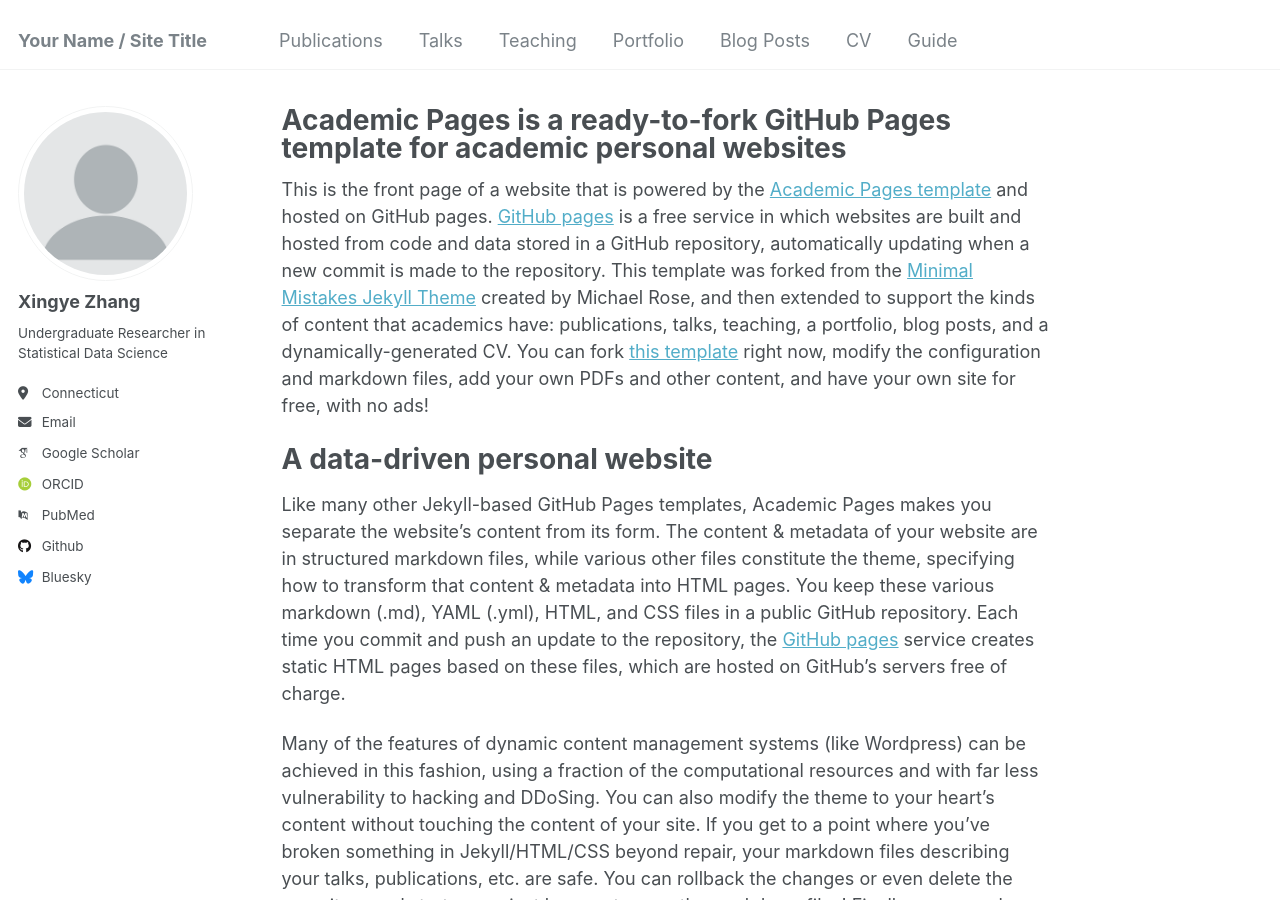
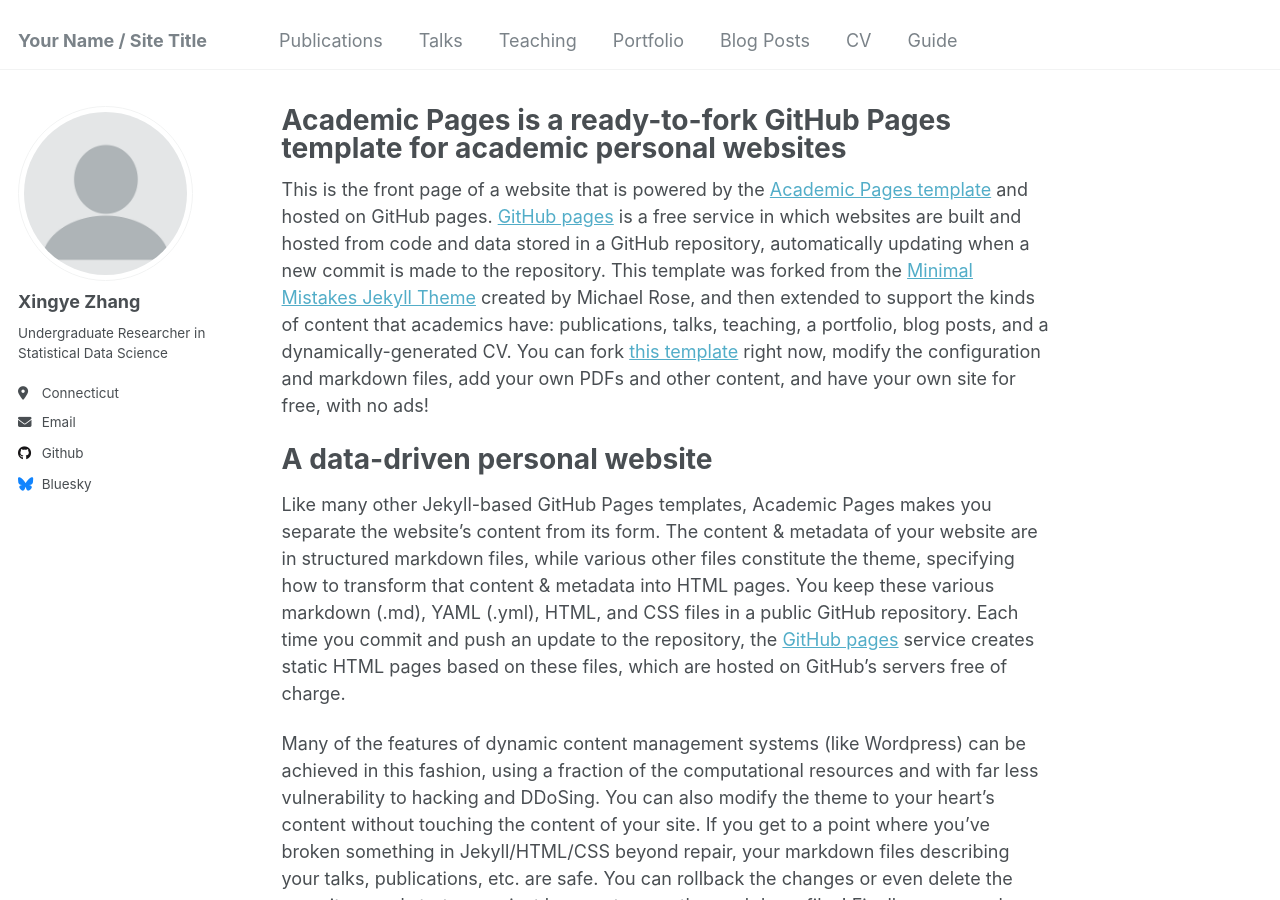
Before and after one commit to az-serein/az-serein.github.io, a Jekyll site: the page built from _pages/about.md, in a window 1280 px wide and 900 px high. Built offline with Jekyll 4.4.1, drawn with Linux system fonts in a browser that asks for light colours; some web fonts are replaced.

Commit message:
Update _config.yml

```diff
--- a/_config.yml
+++ b/_config.yml
@@ -32,11 +32,11 @@ author:
 
   # Academic websites
   arxiv            : # URL - Update with the correct link to your profile
-  googlescholar    : "https://scholar.google.com/citations?user=PS_CX0AAAAAJ"
+  # googlescholar    : "https://scholar.google.com/citations?user=PS_CX0AAAAAJ"
   impactstory      : # URL
-  orcid            : "http://orcid.org/yourorcidurl"
+  # orcid            : "http://orcid.org/yourorcidurl"
   semantic         : # URL
-  pubmed           : "https://www.ncbi.nlm.nih.gov/pubmed/?term=john+snow"
+  # pubmed           : "https://www.ncbi.nlm.nih.gov/pubmed/?term=john+snow"
   researchgate     : # URL
   scopus           : # URL
 
@@ -44,7 +44,7 @@ author:
   bitbucket        : # Username - Update with your username on the site
   codepen          : # Username
   dribbble         : # Username
-  github           : "academicpages"
+  github           : "az-serein"
   kaggle           : # Username
   stackoverflow    : # User number or user number and name (i.e., use "1" or "1/jeff-atwood")
 
```
